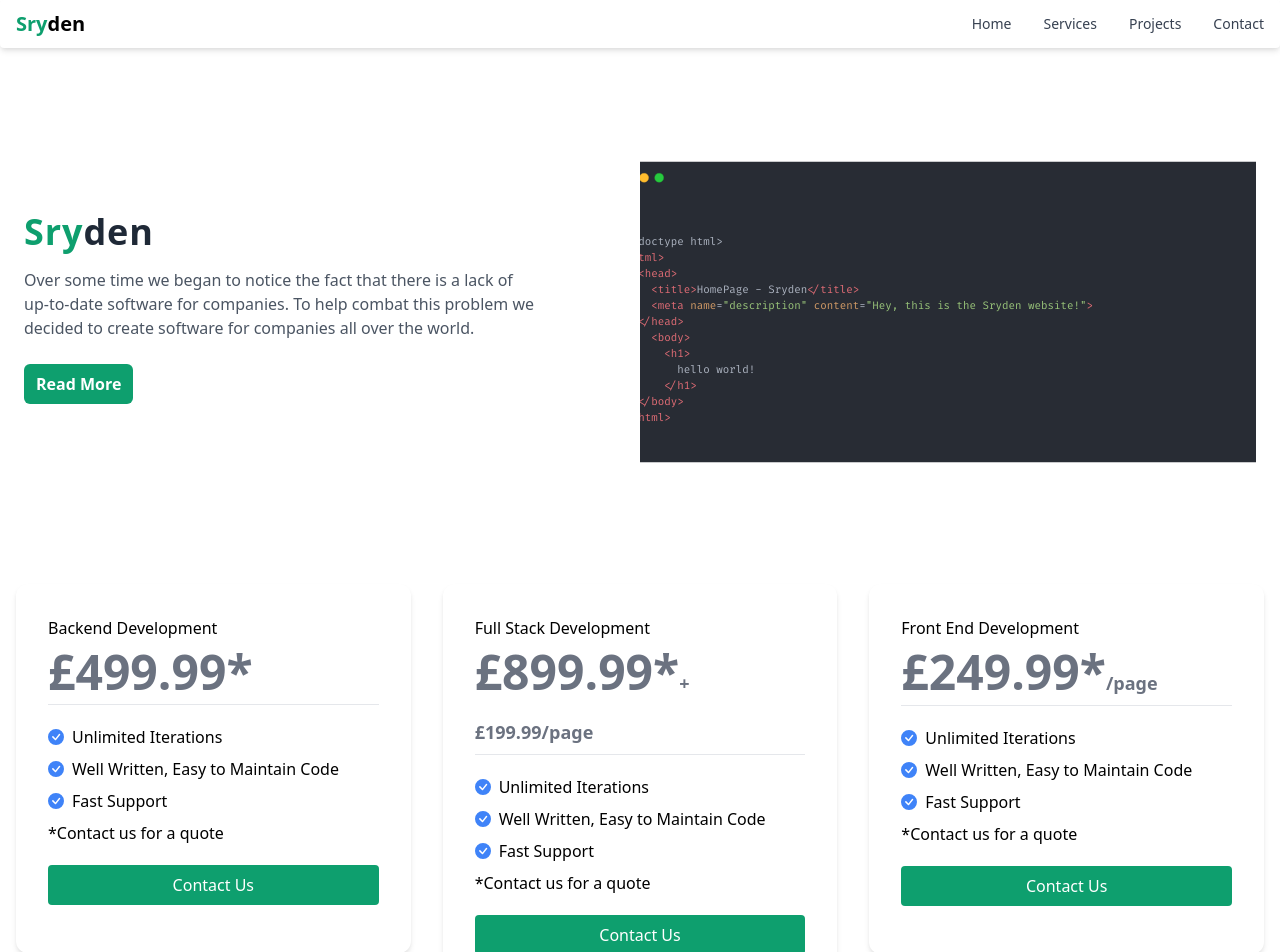
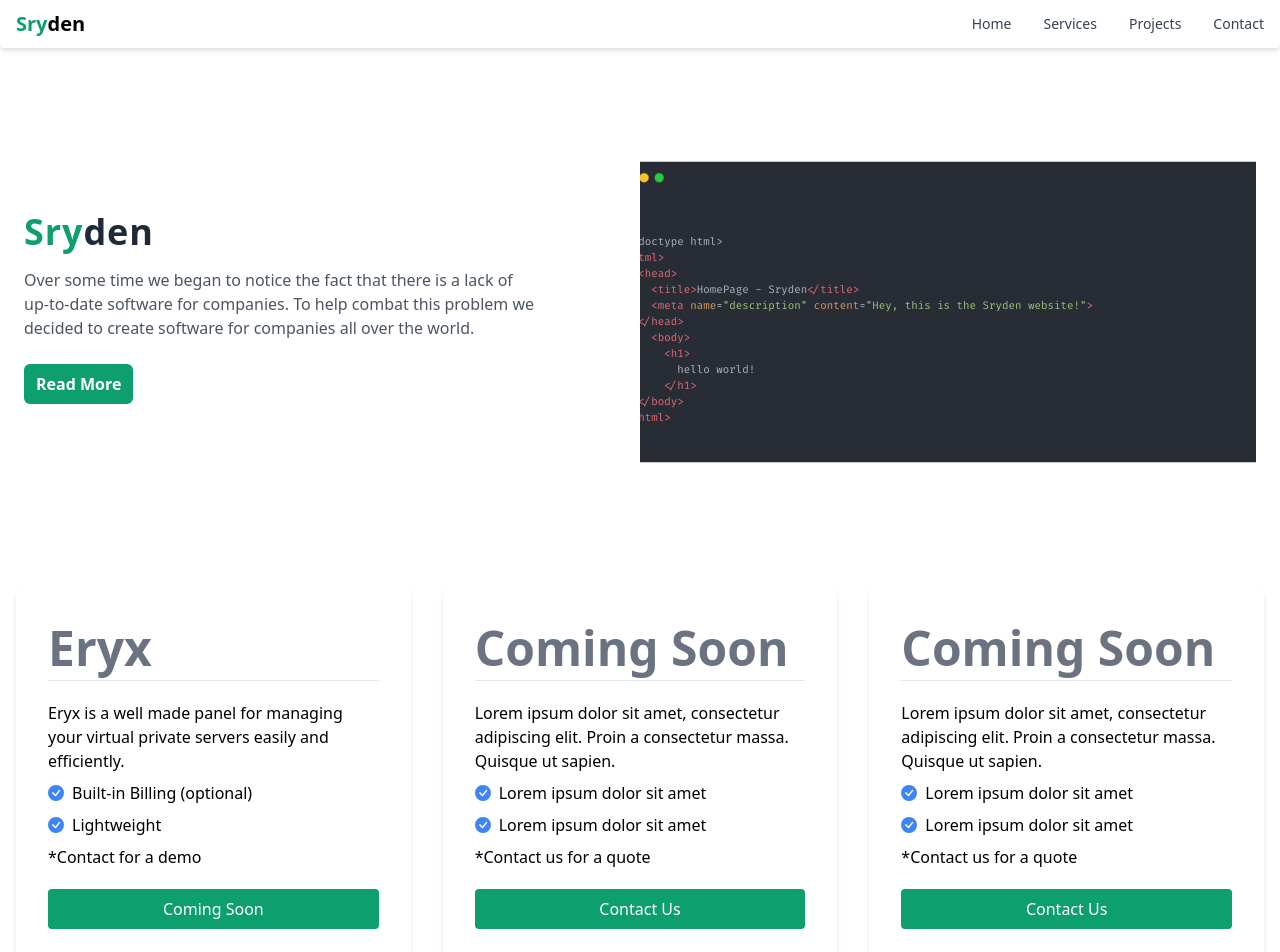
Before and after one commit to Sryden-Ltd/Sryden, a Nuxt app: page / in a window 1280 px wide. Shown: the top 952 px of the page. Built offline with nearby package versions, Linux system fonts and the light colour scheme.

Commit message:
Feat: Changed pricing boxes to brands

```diff
--- a/components/PricingSection.vue
+++ b/components/Brands.vue
@@ -2,57 +2,50 @@
 <section id="services" class="container mx-auto flex flex-wrap">
  <div class="lg:w-1/3 md:w-1/2 w-full p-4">
         <div class="p-8 rounded-xl shadow-md bg-white">
-            <h4> Backend Development </h4>
-            <h5 class="text-5xl font-bold py-2 text-gray-500"> £499.99*</h5>
+            <h5 class="text-5xl font-bold py-2 text-gray-500"> Eryx </h5>
             <hr>
             <div class="my-4 flex flex-col text-base items-center">
+                <p class="flex items-center w-full my-1">
+                    Eryx is a well made panel for managing your virtual private servers easily and efficiently.
+                </p>
                 <p class="flex items-center w-full my-1"><svg class="mr-2 text-blue-500" xmlns="http://www.w3.org/2000/svg" width="16" height="16" fill="currentColor" viewbox="0 0 16 16">
                         <path d="M16 8A8 8 0 1 1 0 8a8 8 0 0 1 16 0zm-3.97-3.03a.75.75 0 0 0-1.08.022L7.477 9.417 5.384 7.323a.75.75 0 0 0-1.06 1.06L6.97 11.03a.75.75 0 0 0 1.079-.02l3.992-4.99a.75.75 0 0 0-.01-1.05z"></path>
-                    </svg> Unlimited Iterations </p>
+                    </svg> Built-in Billing (optional) </p>
                 <p class="flex items-center w-full my-1"><svg class="mr-2 text-blue-500" xmlns="http://www.w3.org/2000/svg" width="16" height="16" fill="currentColor" viewbox="0 0 16 16">
                         <path d="M16 8A8 8 0 1 1 0 8a8 8 0 0 1 16 0zm-3.97-3.03a.75.75 0 0 0-1.08.022L7.477 9.417 5.384 7.323a.75.75 0 0 0-1.06 1.06L6.97 11.03a.75.75 0 0 0 1.079-.02l3.992-4.99a.75.75 0 0 0-.01-1.05z"></path>
-                    </svg> Well Written, Easy to Maintain Code </p>
-                <p class="flex items-center w-full my-1"><svg class="mr-2 text-blue-500" xmlns="http://www.w3.org/2000/svg" width="16" height="16" fill="currentColor" viewbox="0 0 16 16">
-                        <path d="M16 8A8 8 0 1 1 0 8a8 8 0 0 1 16 0zm-3.97-3.03a.75.75 0 0 0-1.08.022L7.477 9.417 5.384 7.323a.75.75 0 0 0-1.06 1.06L6.97 11.03a.75.75 0 0 0 1.079-.02l3.992-4.99a.75.75 0 0 0-.01-1.05z"></path>
-                    </svg> Fast Support </p>
-                <p class="flex items-center text-slate-500 font-light w-full my-1"> *Contact us for a quote </p>
-            </div><a href="mailto:hello@olliwes.me"><button class="transition-colors duration-200 transform my-4 px-4 py-2 block w-full text-white bg-green-500 hover:bg-green-600 rounded"> Contact Us </button></a>
+                    </svg> Lightweight </p>
+                <p class="flex items-center text-slate-500 font-light w-full my-1"> *Contact for a demo </p>
+            </div><a href="#"><button class="transition-colors duration-200 transform my-4 px-4 py-2 block w-full text-white bg-green-500 hover:bg-green-600 rounded"> Coming Soon </button></a>
         </div>
     </div>
  <div class="lg:w-1/3 md:w-1/2 w-full p-4 ">
         <div class="p-8 rounded-xl shadow-md bg-white">
-            <h4> Full Stack Development </h4>
-            <h5 class="text-5xl font-bold py-2 text-gray-500"> £899.99*<small class="text-lg">+£199.99/page</small></h5>
+            <h5 class="text-5xl font-bold py-2 text-gray-500"> Coming Soon </h5>
             <hr>
             <div class="my-4 flex flex-col text-base items-center">
+                <p class="flex items-center w-full my-1"> Lorem ipsum dolor sit amet, consectetur adipiscing elit. Proin a consectetur massa. Quisque ut sapien. </p>
                 <p class="flex items-center w-full my-1"><svg class="mr-2 text-blue-500" xmlns="http://www.w3.org/2000/svg" width="16" height="16" fill="currentColor" viewbox="0 0 16 16">
                         <path d="M16 8A8 8 0 1 1 0 8a8 8 0 0 1 16 0zm-3.97-3.03a.75.75 0 0 0-1.08.022L7.477 9.417 5.384 7.323a.75.75 0 0 0-1.06 1.06L6.97 11.03a.75.75 0 0 0 1.079-.02l3.992-4.99a.75.75 0 0 0-.01-1.05z"></path>
-                    </svg> Unlimited Iterations </p>
+                    </svg> Lorem ipsum dolor sit amet </p>
                 <p class="flex items-center w-full my-1"><svg class="mr-2 text-blue-500" xmlns="http://www.w3.org/2000/svg" width="16" height="16" fill="currentColor" viewbox="0 0 16 16">
                         <path d="M16 8A8 8 0 1 1 0 8a8 8 0 0 1 16 0zm-3.97-3.03a.75.75 0 0 0-1.08.022L7.477 9.417 5.384 7.323a.75.75 0 0 0-1.06 1.06L6.97 11.03a.75.75 0 0 0 1.079-.02l3.992-4.99a.75.75 0 0 0-.01-1.05z"></path>
-                    </svg> Well Written, Easy to Maintain Code </p>
-                <p class="flex items-center w-full my-1"><svg class="mr-2 text-blue-500" xmlns="http://www.w3.org/2000/svg" width="16" height="16" fill="currentColor" viewbox="0 0 16 16">
-                        <path d="M16 8A8 8 0 1 1 0 8a8 8 0 0 1 16 0zm-3.97-3.03a.75.75 0 0 0-1.08.022L7.477 9.417 5.384 7.323a.75.75 0 0 0-1.06 1.06L6.97 11.03a.75.75 0 0 0 1.079-.02l3.992-4.99a.75.75 0 0 0-.01-1.05z"></path>
-                    </svg> Fast Support </p>
+                    </svg> Lorem ipsum dolor sit amet </p>
                 <p class="flex items-center text-slate-500 font-light w-full my-1"> *Contact us for a quote </p>
             </div><a href="mailto:hello@olliwes.me"><button class="transition-colors duration-200 transform my-4 px-4 py-2 block w-full text-white bg-green-500 hover:bg-green-600 rounded"> Contact Us </button></a>
         </div>
     </div>
     <div class="lg:w-1/3 md:w-1/2 w-full p-4 ">
         <div class="p-8 rounded-xl shadow-md bg-white">
-            <h4> Front End Development </h4>
-            <h5 class="text-5xl font-bold py-2 text-gray-500"> £249.99*<small class="text-lg">/page</small></h5>
+            <h5 class="text-5xl font-bold py-2 text-gray-500"> Coming Soon </h5>
             <hr>
             <div class="my-4 flex flex-col text-base items-center">
+                <p class="flex items-center w-full my-1"> Lorem ipsum dolor sit amet, consectetur adipiscing elit. Proin a consectetur massa. Quisque ut sapien. </p>
                 <p class="flex items-center w-full my-1"><svg class="mr-2 text-blue-500" xmlns="http://www.w3.org/2000/svg" width="16" height="16" fill="currentColor" viewbox="0 0 16 16">
                         <path d="M16 8A8 8 0 1 1 0 8a8 8 0 0 1 16 0zm-3.97-3.03a.75.75 0 0 0-1.08.022L7.477 9.417 5.384 7.323a.75.75 0 0 0-1.06 1.06L6.97 11.03a.75.75 0 0 0 1.079-.02l3.992-4.99a.75.75 0 0 0-.01-1.05z"></path>
-                    </svg> Unlimited Iterations </p>
+                    </svg> Lorem ipsum dolor sit amet </p>
                 <p class="flex items-center w-full my-1"><svg class="mr-2 text-blue-500" xmlns="http://www.w3.org/2000/svg" width="16" height="16" fill="currentColor" viewbox="0 0 16 16">
                         <path d="M16 8A8 8 0 1 1 0 8a8 8 0 0 1 16 0zm-3.97-3.03a.75.75 0 0 0-1.08.022L7.477 9.417 5.384 7.323a.75.75 0 0 0-1.06 1.06L6.97 11.03a.75.75 0 0 0 1.079-.02l3.992-4.99a.75.75 0 0 0-.01-1.05z"></path>
-                    </svg> Well Written, Easy to Maintain Code </p>
-                <p class="flex items-center w-full my-1"><svg class="mr-2 text-blue-500" xmlns="http://www.w3.org/2000/svg" width="16" height="16" fill="currentColor" viewbox="0 0 16 16">
-                        <path d="M16 8A8 8 0 1 1 0 8a8 8 0 0 1 16 0zm-3.97-3.03a.75.75 0 0 0-1.08.022L7.477 9.417 5.384 7.323a.75.75 0 0 0-1.06 1.06L6.97 11.03a.75.75 0 0 0 1.079-.02l3.992-4.99a.75.75 0 0 0-.01-1.05z"></path>
-                    </svg> Fast Support </p>
+                    </svg> Lorem ipsum dolor sit amet </p>
                 <p class="flex items-center text-slate-500 font-light w-full my-1"> *Contact us for a quote </p>
             </div><a href="mailto:hello@olliwes.me"><button class="transition-colors duration-200 transform my-4 px-4 py-2 block w-full text-white bg-green-500 hover:bg-green-600 rounded"> Contact Us </button></a>
         </div>
@@ -62,6 +55,6 @@
 
 <script>
 export default {
-  name: 'PricingSection'
+  name: 'Brands'
 }
 </script>
--- a/pages/index.vue
+++ b/pages/index.vue
@@ -2,7 +2,7 @@
   <body>
       <navbar />
       <TitleHero />
-      <PricingSection />
+      <Brands />
       <Footer />
   </body>
 </template>
```
Also changed, not shown: static/images/waves.svg, 1 other file (tests, documents, lock files or other folders).
